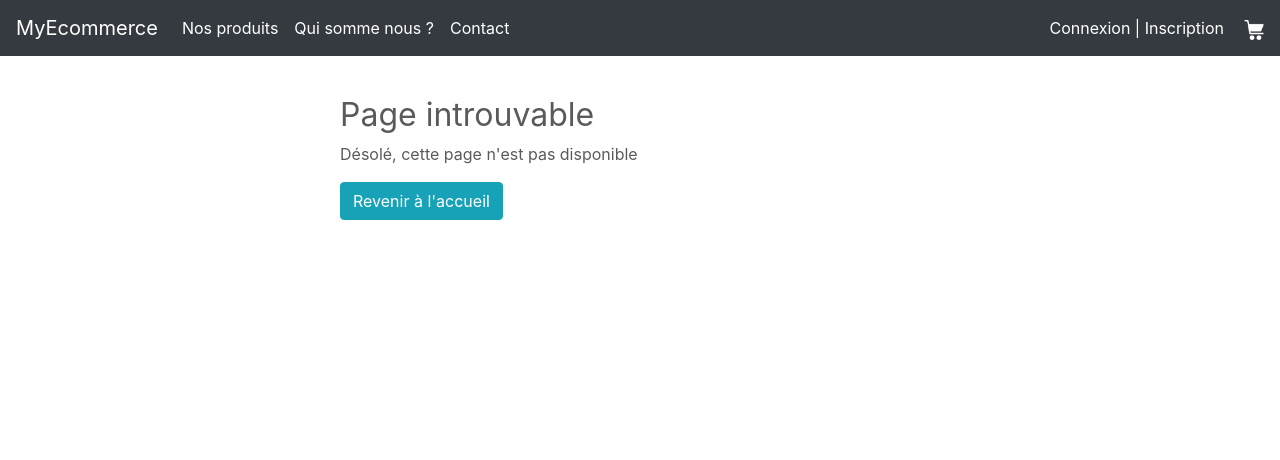
After one commit to genesis59/ecommerce-symfony, a Symfony app: template templates/bundles/TwigBundle/Exception/error.html.twig in a window 1280 px wide. The commit adds this page. Shown: the top 460 px of the page. Run offline with Twig, Linux system fonts and the light colour scheme; the template is opened without the code that fills it, so the values that code supplies are empty; some libraries are stand-ins or nearby versions.

Commit message:
ajout page erreur

```diff
--- a/templates/account/index.html.twig
+++ b/templates/account/index.html.twig
@@ -6,6 +6,9 @@ endblock %} {% block content %}
   Bienvenue {{ app.user.firstname }} dans votre compte. <br />
   C'est dans cet espace que vous allez pouvoir gérer toutes vos informations
   personnelles. <br>
+  {% if is_granted('ROLE_ADMIN') %}
+  - <a href="/admin">Accéder au back-office</a><br>
+  {% endif %}
   - <a href="{{ path('account_password') }}">Modifier mon mot de passe</a><br>
   - <a href="{{ path('account_address') }}">Gérer mes adresses</a><br>
   - <a href="{{ path('account_order') }}">Mes commandes</a>
--- /dev/null
+++ b/templates/bundles/TwigBundle/Exception/error.html.twig
@@ -0,0 +1,8 @@
+{% extends 'base.html.twig' %} {% block title %}Page introuvable - MyEcommerce{%
+    endblock %} {% block content %}
+    <div class="block-small">
+      <h2>Page introuvable</h2>
+      <p>Désolé, cette page n'est pas disponible</p>
+      <a href="{{ path('home') }}" class="btn btn-info">Revenir à l'accueil</a>
+    </div>
+    {% endblock %}
```
Also changed, not shown: 1 other file.
